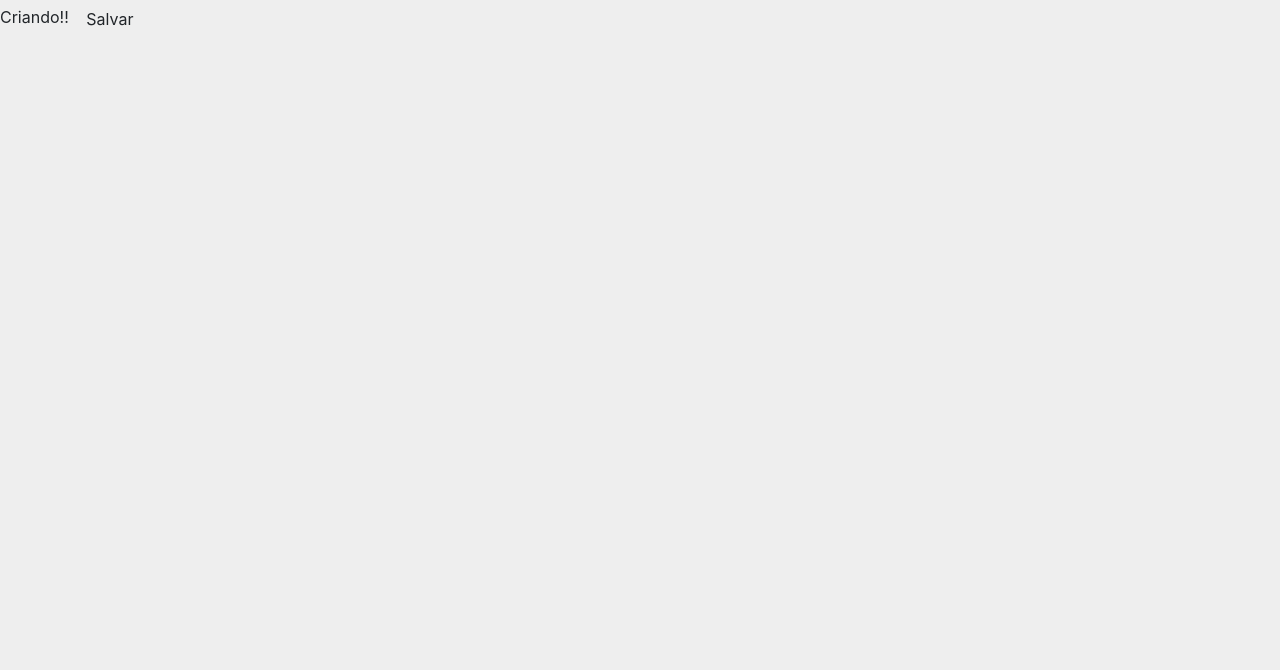
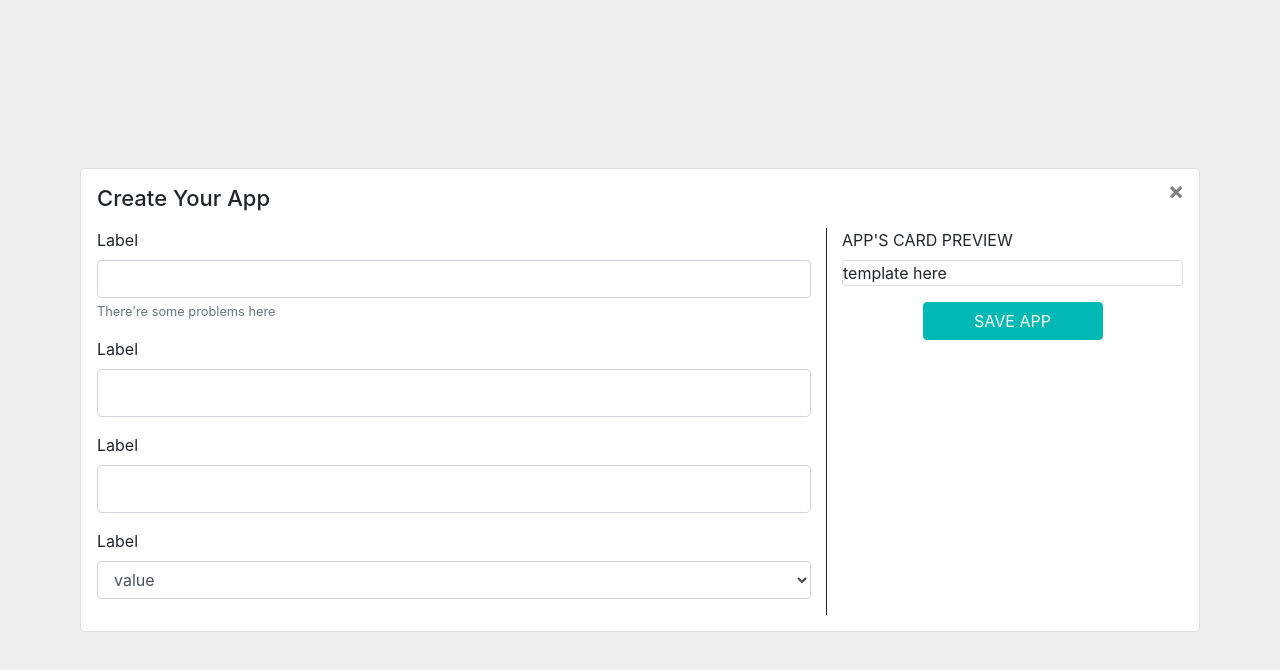
Before and after one commit to aloysioVentura/CardCreateApp, a Vue app in the folder cardcreateapp/: page /create in a window 1280 px wide. Shown: the top 670 px of the page. Built offline with nearby package versions, Linux system fonts and the light colour scheme.

Commit message:
componentes básicos criados (esboço)

```diff
--- a/cardcreateapp/src/App.vue
+++ b/cardcreateapp/src/App.vue
@@ -1,5 +1,5 @@
 <template>
-  <div id="app">
+  <div id="app" class="d-flex flex-column justify-content-center align-items-center app-main-container">
   <router-view></router-view>
   </div>
 </template>
@@ -14,6 +14,8 @@ export default {
 }
 </script>
 
-<style lang="scss">
-
+<style scoped>
+.app-main-container{
+    height: 100vh;
+}
 </style>
--- /dev/null
+++ b/cardcreateapp/src/components/CardPreview.vue
@@ -0,0 +1,15 @@
+<template>
+  <div class="app-card-container text-left">
+    <label>APP'S CARD PREVIEW</label>
+    <div class="card">template here</div>
+  </div>
+</template>
+
+<script>
+export default {
+
+}
+</script>
+
+<style>
+</style>
--- a/cardcreateapp/src/components/Create.vue
+++ b/cardcreateapp/src/components/Create.vue
@@ -1,18 +1,85 @@
 <template>
-<div>
-Criando!!
-    <button class="btn" v-on:click="finish">
-            Salvar
-    </button>
+  <div class="card p-3 app-card-create">
+    <div class="row">
+      <div class="col-md-8">
+        <h1 class="mb-3">Create Your App</h1>
+      </div>
+      <div class="col-md-4">
+        <a href="#" class="close" @click.stop="finish">
+          <span>&times;</span>
+        </a>
+      </div>
     </div>
+    <div class="row">
+      <div class="col-12 col-sm-8">
+        <InputText></InputText>
+        <InputFile></InputFile>
+        <InputColor></InputColor>
+        <InputSelect></InputSelect>
+      </div>
+      <div class="col-12 col-sm-4 text-center app-card-preview-container">
+        <CardPreview></CardPreview>
+        <button class="btn btn-primary mt-3 app-btn-create" @click="finish">SAVE APP</button>
+      </div>
+    </div>
+  </div>
 </template>
 
 <script>
+import InputText from './inputs/InputText.vue'
+import InputSelect from './inputs/InputSelect.vue'
+import InputFile from './inputs/InputFile.vue'
+import InputColor from './inputs/InputColor.vue'
+import CardPreview from './CardPreview.vue'
 export default {
   methods: {
     finish () {
       this.$router.push({ path: '/success' })
     }
+  },
+  components: {
+    InputText,
+    CardPreview,
+    InputSelect,
+    InputFile,
+    InputColor
   }
 }
 </script>
+
+<style scoped>
+.close {
+  line-height: .5;
+  width: 15px;
+  align-self: flex-end;
+}
+h1 {
+  font-size: 22px;
+}
+.app-card-create {
+  width: 100%;
+  height: 100%;
+}
+.app-btn-create {
+  width: 100%;
+}
+   .app-card-preview-container{
+     border-top: solid 1px
+   }
+@media (min-width: 576px) {
+  .app-card-create {
+    width: auto;
+    min-width: 546px;
+    width: calc(100vw - 10rem);
+    height: auto;
+  }
+  .app-btn-create {
+    max-width: 180px;
+    width: 100%;
+  }
+   .app-card-preview-container{
+     border-top: none;
+     border-left: solid 1px
+   }
+}
+</style>
--- a/cardcreateapp/src/components/Welcome.vue
+++ b/cardcreateapp/src/components/Welcome.vue
@@ -1,5 +1,5 @@
 <template>
-<div>
+<div class="text-center">
 <h1>Let's create your app card!</h1>
 <router-link tag="button" class="btn btn-primary" to="/create">Begin!</router-link>
     </div>
@@ -10,3 +10,7 @@ export default {
 
 }
 </script>
+
+<style>
+
+</style>
--- /dev/null
+++ b/cardcreateapp/src/components/inputs/InputColor.vue
@@ -0,0 +1,14 @@
+<template>
+    <div class="form-group">
+          <label>Label</label>
+          <div class="color-picker form-control form-control-lg">
+
+        </div>
+    </div>
+    </template>
+
+<script>
+export default {
+
+}
+</script>
--- /dev/null
+++ b/cardcreateapp/src/components/inputs/InputFile.vue
@@ -0,0 +1,14 @@
+<template>
+    <div class="form-group">
+          <label>Label</label>
+          <div class="color-picker form-control form-control-lg">
+
+        </div>
+    </div>
+    </template>
+
+<script>
+export default {
+
+}
+</script>
--- /dev/null
+++ b/cardcreateapp/src/components/inputs/InputSelect.vue
@@ -0,0 +1,14 @@
+<template>
+<div class="form-group">
+<label>Label</label>
+  <select class="form-control">
+    <option>value</option>
+  </select>
+</div>
+</template>
+
+<script>
+export default {
+
+}
+</script>
--- /dev/null
+++ b/cardcreateapp/src/components/inputs/InputText.vue
@@ -0,0 +1,12 @@
+<template>
+    <div class="form-group">
+        <label>Label</label>
+        <input type="text" class="form-control"/>
+        <small class="form-text text-muted">There're some problems here</small>
+    </div>
+</template>
+<script>
+export default {
+
+}
+</script>
```
